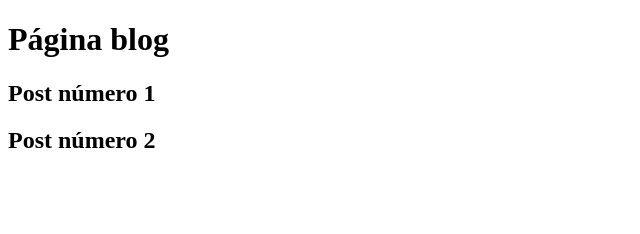
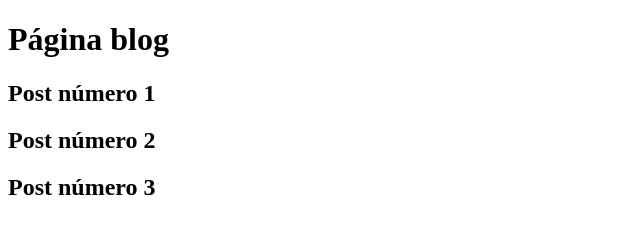
Before and after one commit to marcosviniciohd/aula-git-hub, a plain HTML site: page blog.html in a window 1280 px wide. Shown: the whole page, without its empty margins (0-640 px from the left). Drawn offline with Linux system fonts and the light colour scheme.

Commit message:
Alterado página de blog

```diff
--- a/blog.html
+++ b/blog.html
@@ -10,5 +10,6 @@
     <h1>Página blog</h1>
     <h2>Post número 1</h2>
     <h2>Post número 2</h2>
+    <h2>Post número 3</h2>
 </body>
 </html>
```
